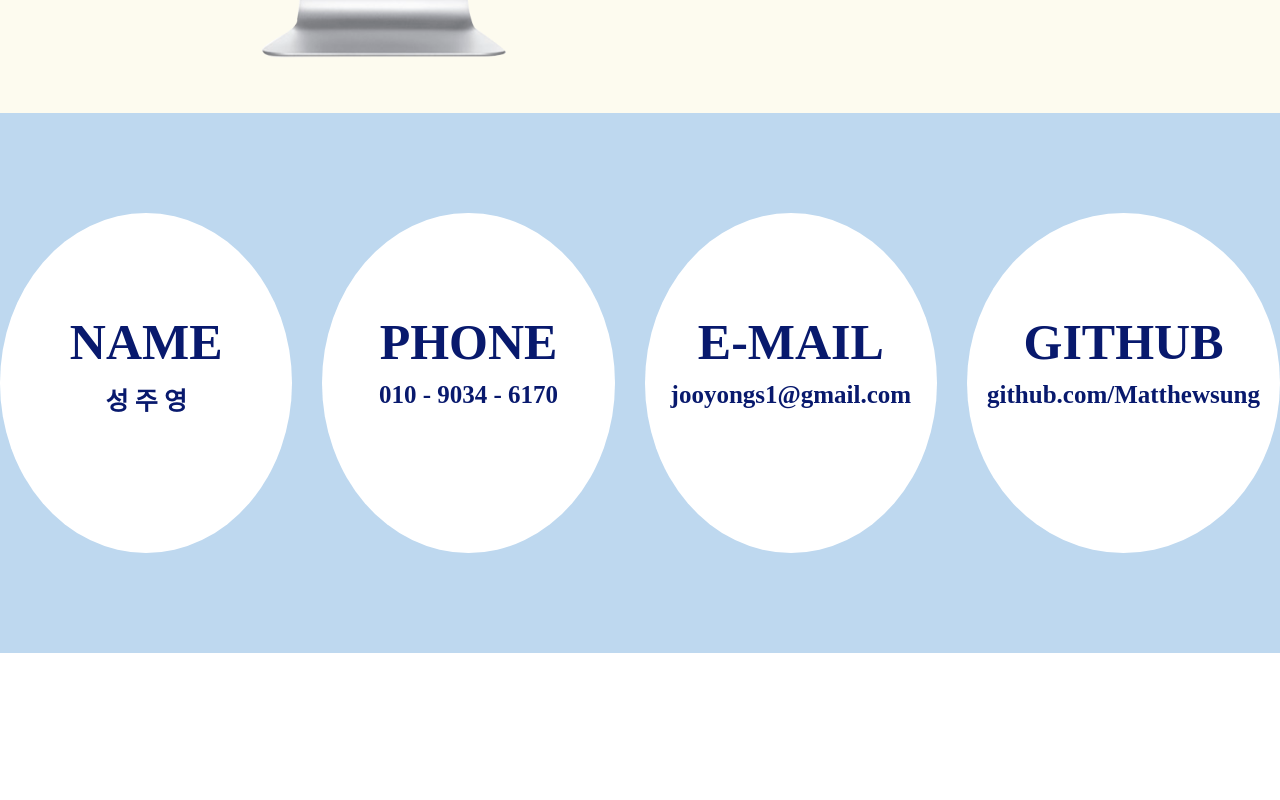
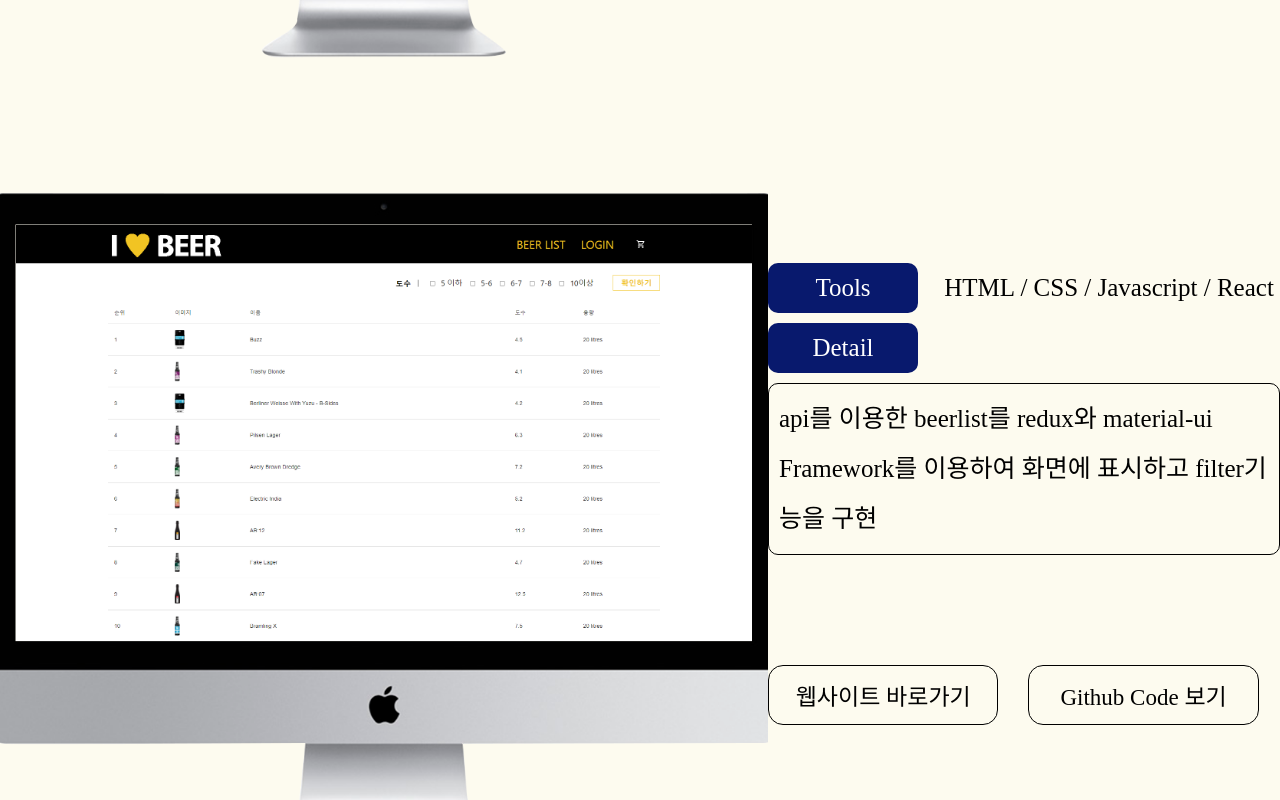
Before and after one commit to Matthewsung/Matthewsung.github.io, a React (Create React App) app: page / in a window 1280 px wide. Shown: the part 6287-7087 px from the top of the page. Before the commit the page ends 6940 px from the top, so only its background shows below. Built offline with nearby package versions, Linux system fonts and the light colour scheme.

Commit message:
8.21 add project

```diff
--- a/src/component/Main/ReactProject.jsx
+++ b/src/component/Main/ReactProject.jsx
@@ -22,6 +22,13 @@ const options =[
     website:"https://matthewsung.github.io/randomapi/",
     git:"https://github.com/Matthewsung/randomapi"
   },
+  {
+    id:4,
+    desk:"img/beerlist.png",
+    detail:"api를 이용한 beerlist를 redux와 material-ui Framework를 이용하여 화면에 표시하고 filter기능을 구현",
+    website:"https://matthewsung.github.io/beerlist/",
+    git:"https://github.com/Matthewsung/beerlist"
+  },
 
 ]
 const ReactProject = () => {
```
Also changed, not shown: public/img/beerlist.png (added).
